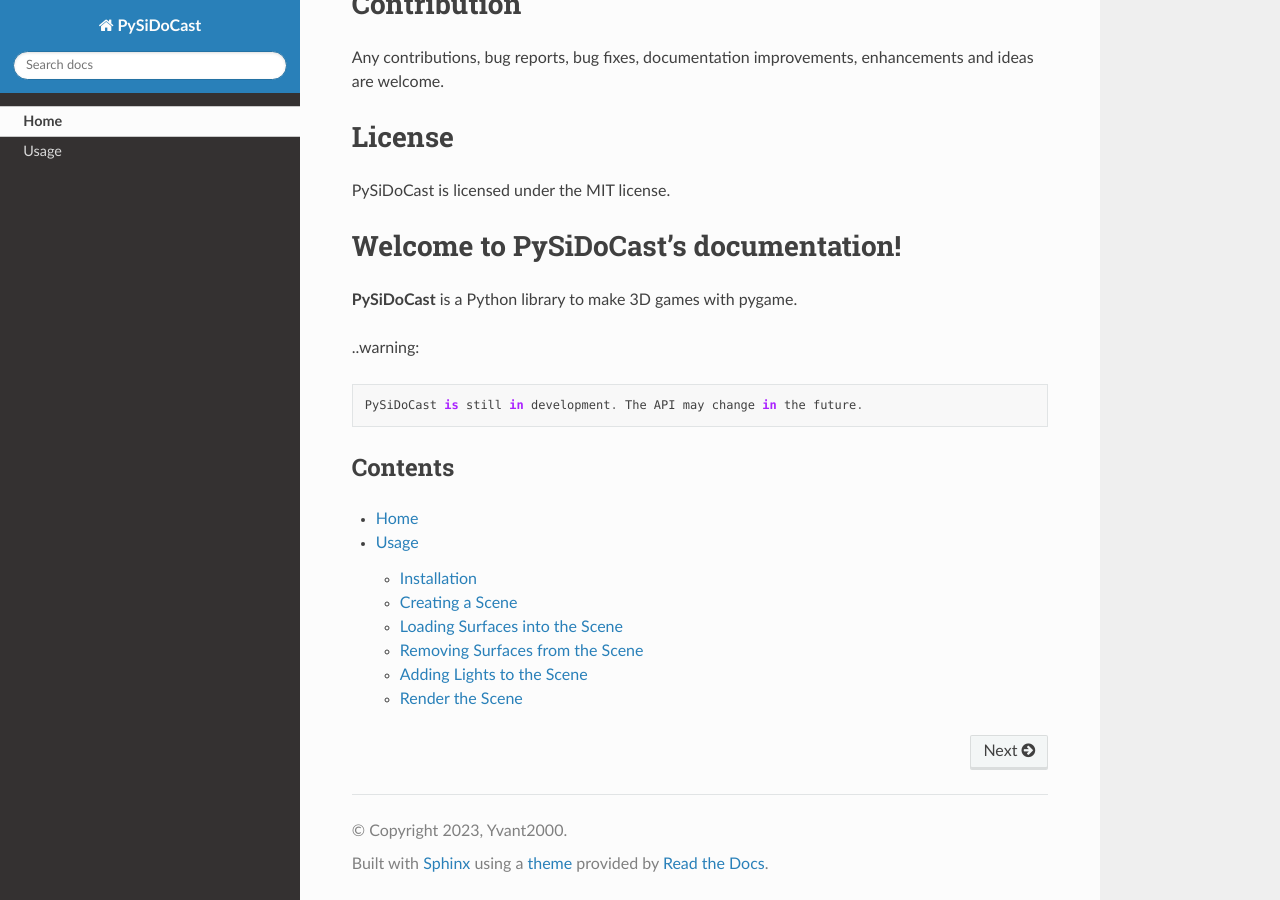
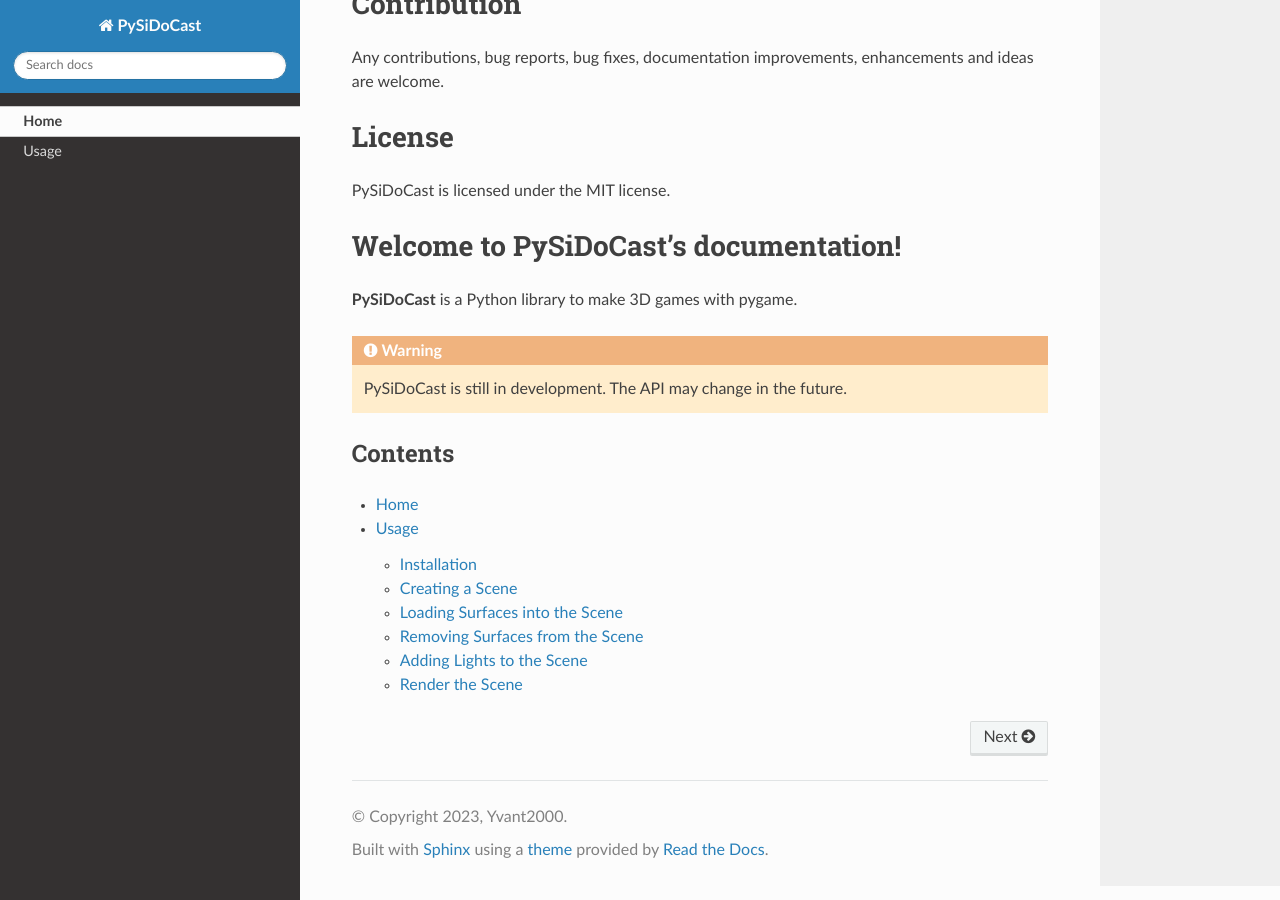
Before and after one commit to Yvant2000/PySiDoCast, a Sphinx documentation site: the page built from docs/source/index.rst, in a window 1280 px wide and 900 px high, scrolled down 1950 px. Built offline with Sphinx 7.4.7 and the Read the Docs theme 2.0.0, drawn with Linux system fonts in a browser that asks for light colours; some of the changed lines change nothing that is shown.

Commit message:
try to make the warning balise work

```diff
--- a/docs/requirements.txt
+++ b/docs/requirements.txt
@@ -1,2 +1,2 @@
-sphinx_mdinclude==0.5.3
-sphinx==6.1.3
+m2r
+sphinx
--- a/docs/source/conf.py
+++ b/docs/source/conf.py
@@ -19,7 +19,7 @@
     "sphinx.ext.autodoc",
     "sphinx.ext.autosummary",
     "sphinx.ext.intersphinx",
-    "sphinx_mdinclude",
+    "m2r",
 ]
 
 templates_path = ['_templates']
--- a/docs/source/index.rst
+++ b/docs/source/index.rst
@@ -5,7 +5,7 @@
 
 **PySiDoCast** is a Python library to make 3D games with pygame.
 
-..warning::
+.. warning::
 
     PySiDoCast is still in development. The API may change in the future.
 
```
